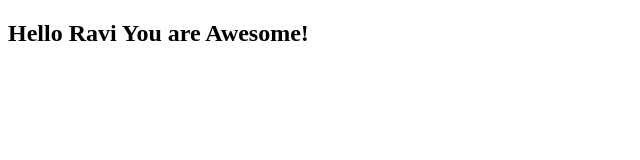
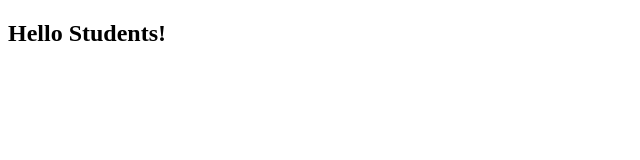
Before and after one commit to RaviFlairGit/LearnAngular, a plain HTML site: page index.html in a window 1280 px wide. Shown: the whole page, without its empty margins (0-640 px from the left). Drawn offline with Linux system fonts and the light colour scheme.

Commit message:
First web file

```diff
--- a/index.html
+++ b/index.html
@@ -8,9 +8,7 @@
 <body>
 
 <div class="container">
-  <h2>Hello Ravi You are Awesome!</h2>
-
+  <h2>Hello Students!</h2>
 </div>
-
 </body>
 </html>
```
